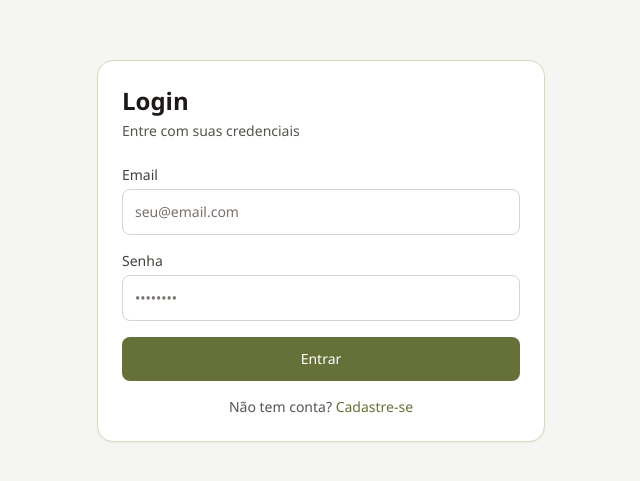
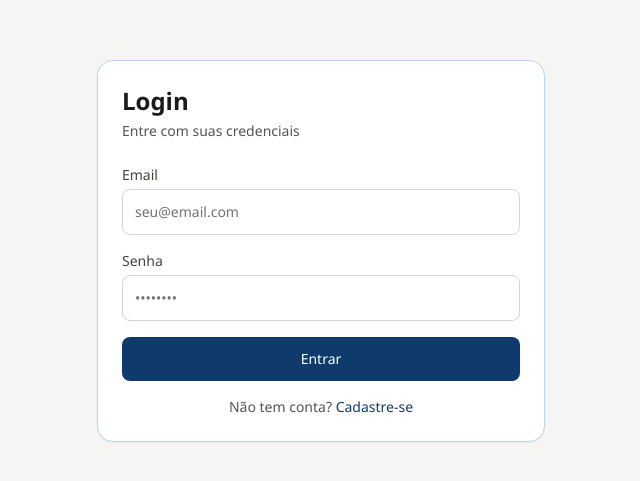
Before and after one commit to CassioRubens-CR/meeting_room_reservation, a React (Vite) app in the folder frontend/: page /login in a window 1280 px wide. Shown: the part 149-630 px from the top of the page, without its empty margins (319-959 px from the left). Built offline with nearby package versions, Linux system fonts and the light colour scheme; no server answers.

Commit message:
feat :: Update style frontend palette to blue and cyan

```diff
--- a/frontend/src/pages/AdminRoomsPage.tsx
+++ b/frontend/src/pages/AdminRoomsPage.tsx
@@ -79,7 +79,7 @@
                 </div>
               )}
               {successMessage && (
-                <div className="rounded-lg border border-green-200 bg-green-50 p-3 text-sm text-green-800">
+                <div className="rounded-lg border border-accent-200 bg-accent-50 p-3 text-sm text-accent-900">
                   {successMessage}
                 </div>
               )}
--- a/frontend/src/pages/HomePage.tsx
+++ b/frontend/src/pages/HomePage.tsx
@@ -58,7 +58,7 @@
 
         {/* Profile Feature */}
         <div className="rounded-lg border border-stone-200 bg-white p-4 shadow-sm sm:p-6">
-          <div className="mb-3 inline-flex items-center justify-center rounded-lg bg-green-100 p-2 sm:p-3">
+          <div className="mb-3 inline-flex items-center justify-center rounded-lg bg-accent-100 p-2 sm:p-3">
             <span className="text-lg sm:text-2xl">👤</span>
           </div>
           <h3 className="font-medium text-stone-900 sm:text-lg">Seu Perfil</h3>
--- a/frontend/src/pages/MyReservationsPage.tsx
+++ b/frontend/src/pages/MyReservationsPage.tsx
@@ -136,7 +136,7 @@
                       className={`shrink-0 rounded-full px-2 py-1 text-xs font-medium ${
                         isCancelled
                           ? 'bg-stone-100 text-stone-600'
-                          : 'bg-green-100 text-green-800'
+                          : 'bg-accent-100 text-accent-900'
                       }`}
                     >
                       {getReservationStatus(reservation)}
--- a/frontend/tailwind.config.js
+++ b/frontend/tailwind.config.js
@@ -5,16 +5,28 @@
     extend: {
       colors: {
         brand: {
-          50: '#f7f8f3',
-          100: '#eaeddc',
-          200: '#d4ddba',
-          300: '#b5c48b',
-          400: '#96a85f',
-          500: '#7f8d46',
-          600: '#657138',
-          700: '#4d572e',
-          800: '#42492b',
-          900: '#383e28',
+          50: '#eef5fc',
+          100: '#dceafb',
+          200: '#b9d5f2',
+          300: '#8db7e5',
+          400: '#5f91c9',
+          500: '#114881',
+          600: '#0e3b6b',
+          700: '#0b3158',
+          800: '#082642',
+          900: '#061c31',
+        },
+        accent: {
+          50: '#e6fdff',
+          100: '#b3f8ff',
+          200: '#80f3ff',
+          300: '#4deeff',
+          400: '#1ae9ff',
+          500: '#00e6ff',
+          600: '#00b8cc',
+          700: '#008a99',
+          800: '#005c66',
+          900: '#002e33',
         },
       },
     },
```
